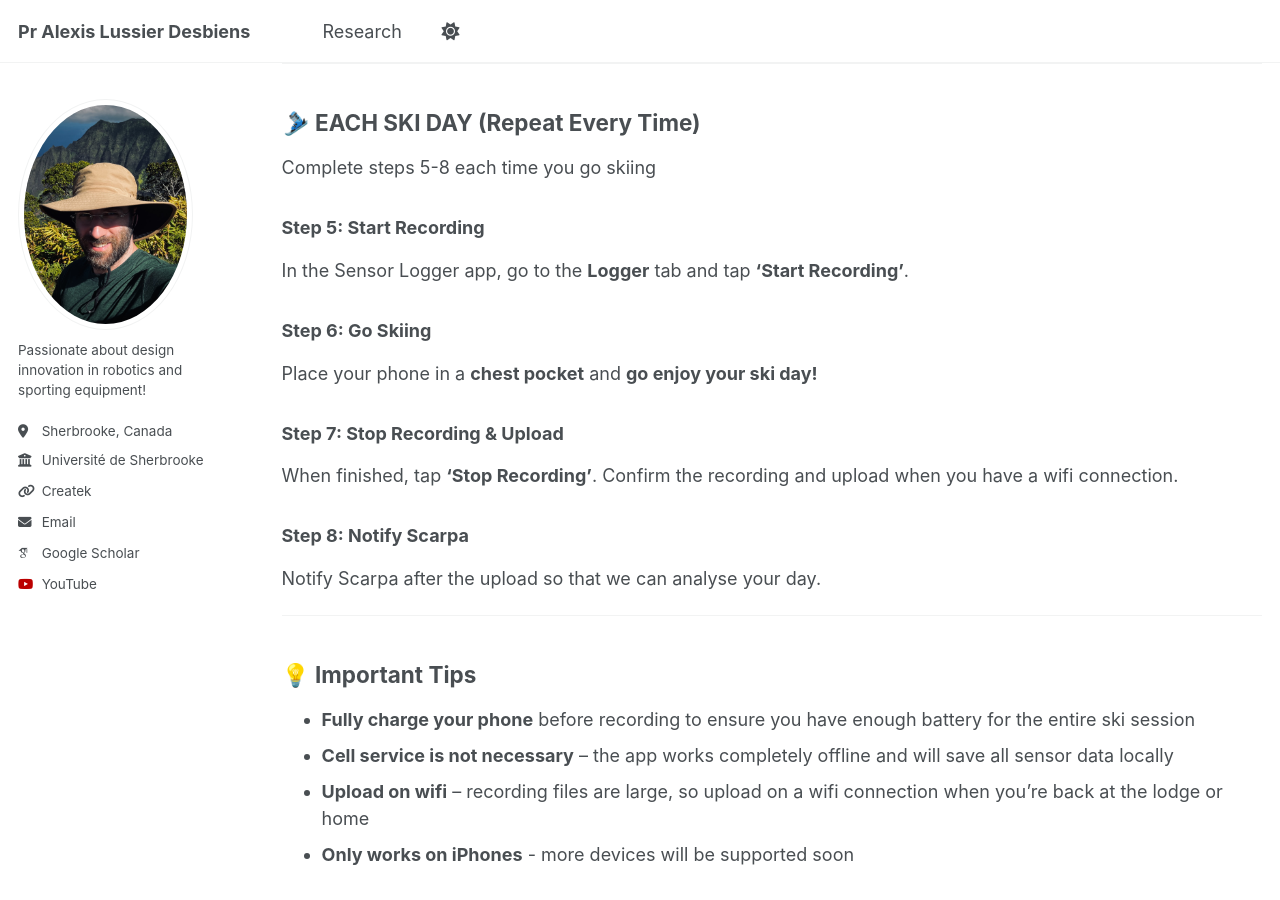
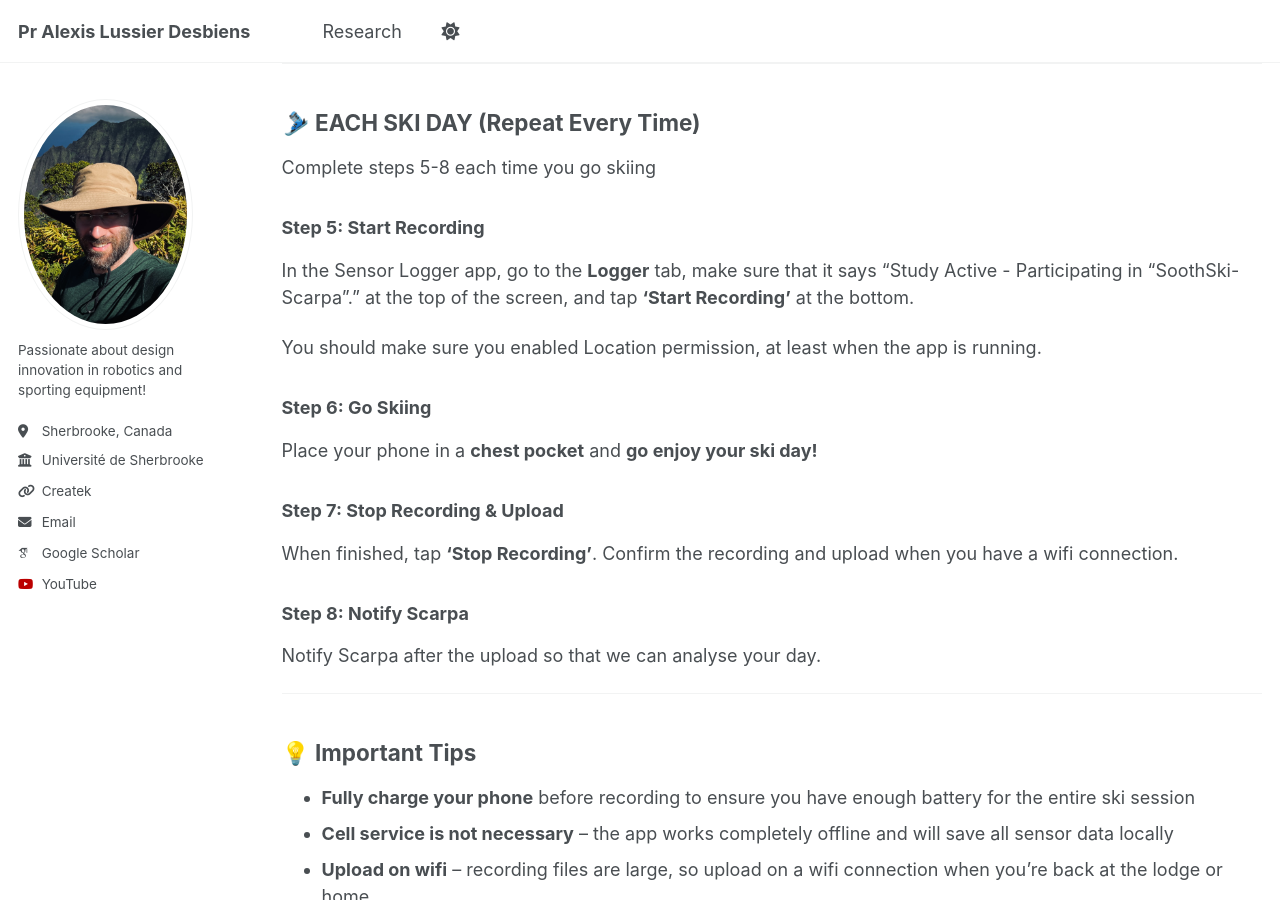
Before and after one commit to alexislussierdesbiens/alexislussierdesbiens.github.io, a Jekyll site: the page built from _pages/SoothSkiScarpa.md, in a window 1280 px wide and 900 px high, scrolled down 1148 px. Built offline with Jekyll 4.4.1, drawn with Linux system fonts in a browser that asks for light colours; some web fonts are replaced.

Commit message:
Added a few instrunctions

```diff
--- a/_pages/SoothSkiScarpa.md
+++ b/_pages/SoothSkiScarpa.md
@@ -50,7 +50,9 @@ Complete steps 5-8 each time you go skiing
 
 ### Step 5: Start Recording
 
-In the Sensor Logger app, go to the **Logger** tab and tap **'Start Recording'**.
+In the Sensor Logger app, go to the **Logger** tab, make sure that it says "Study Active - Participating in "SoothSki-Scarpa"." at the top of the screen, and tap **'Start Recording'** at the bottom.
+
+You should make sure you enabled Location permission, at least when the app is running.
 
 ### Step 6: Go Skiing
 
```
